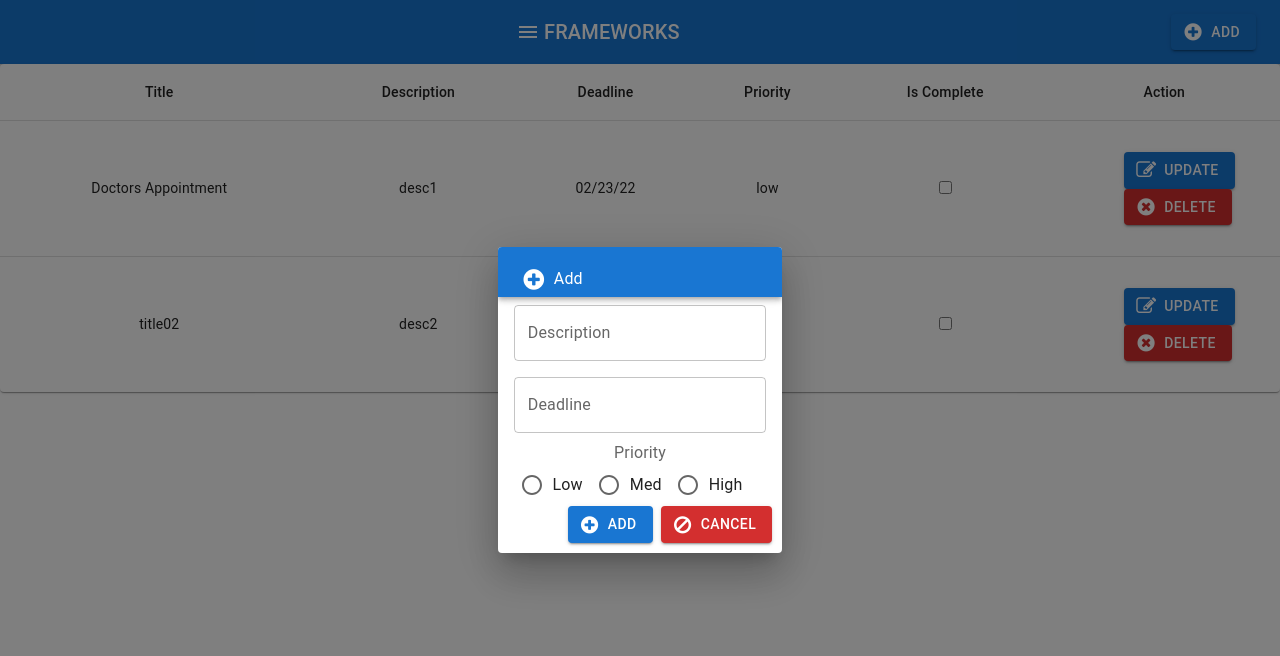
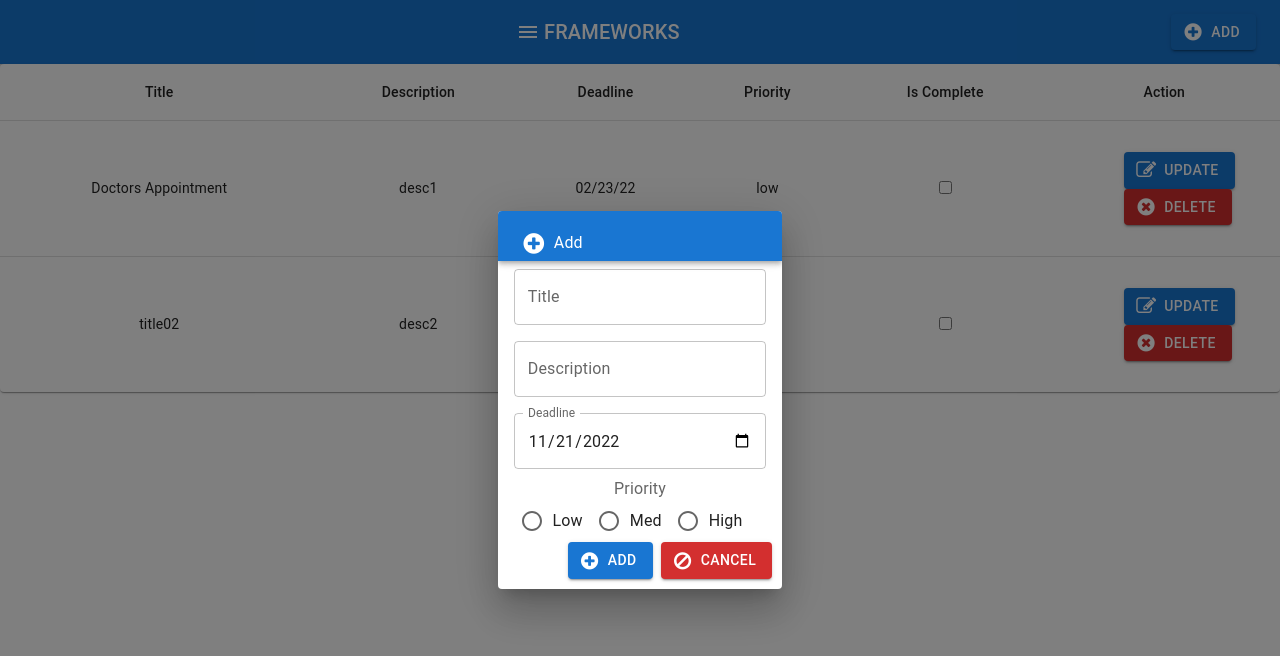
Before and after one commit to lat71/to-do-app, a React (Create React App) app: page / in a window 1280 px wide. Both pictures are taken after a click on the button "ADD". Shown: the top 656 px of the page. Built offline with nearby package versions, Linux system fonts and the light colour scheme; a small style sheet from the web is missing.

Commit message:
Implemented a datepicker for deadline

```diff
--- a/package.json
+++ b/package.json
@@ -11,6 +11,7 @@
     "@testing-library/jest-dom": "^5.16.5",
     "@testing-library/react": "^13.4.0",
     "@testing-library/user-event": "^13.5.0",
+    "dayjs": "^1.11.6",
     "fg-loadcss": "^3.1.0",
     "font-awesome": "^4.7.0",
     "react": "^18.2.0",
--- a/src/components/ButtonAppBar.js
+++ b/src/components/ButtonAppBar.js
@@ -45,6 +45,7 @@ export default function ButtonAppBar() {
         <SimpleDialog
         title="Add"
         titleIcon= "fa fa-plus-circle"
+        allowTitle= {true}
         open={open}
         onClose={handleClose}
         />
--- a/src/components/SimpleDialog.js
+++ b/src/components/SimpleDialog.js
@@ -11,6 +11,7 @@ import Radio from '@mui/material/Radio';
 import RadioGroup from '@mui/material/RadioGroup';
 import FormControlLabel from '@mui/material/FormControlLabel';
 import FormLabel from '@mui/material/FormLabel';
+import * as React from 'react'
 
 export default function SimpleDialog(props) {
     const { title, titleIcon, allowTitle, onClose, open } = props;
@@ -37,20 +38,29 @@ export default function SimpleDialog(props) {
             noValidate
             autoComplete="off">
             <Stack justifyContent="center" alignItems="center">
+                {allowTitle &&
+                <TextField id="outlined-required" label="Title" placeholder="Enter a Title" />
+                }
                 <TextField
                 id="outlined-required"
                 label="Description"
-                // defaultValue="Enter a Description"
                 placeholder='Enter a Description'
                 margin='normal'
                 />
                 <TextField
-                id="outlined-required"
-                label="Deadline"
-                placeholder="Fix this w calendar"
-                margin="none"
+                    id="date"
+                    label="Deadline"
+                    type="date"
+                    defaultValue="2022-11-21"
+                    sx={{ width: 220 }}
+                    InputLabelProps={{
+                    shrink: true,
+                    }}
+                    onChange={(e) => {{
+                        console.log(e.target.value);
+                    }}}
                 />
-                <FormLabel id="radio-group-label" labelPlacement="Left">Priority</FormLabel>
+                <FormLabel id="radio-group-label" >Priority</FormLabel>
                 <RadioGroup
                     row
                     aria-labelledby="row-radio-buttons-group-label"
```
Also changed, not shown: 1 other file (tests, documents, lock files or other folders).
